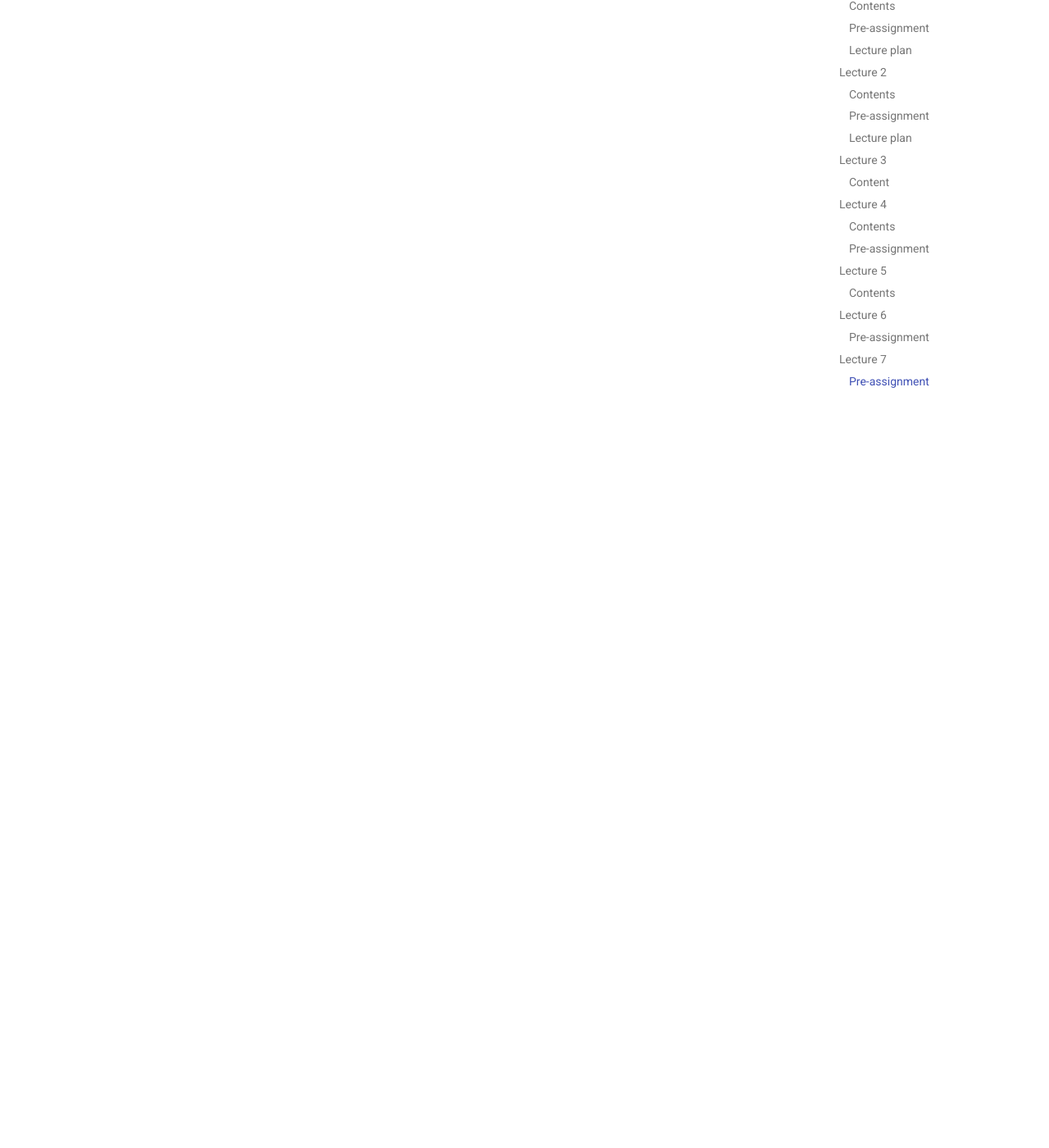
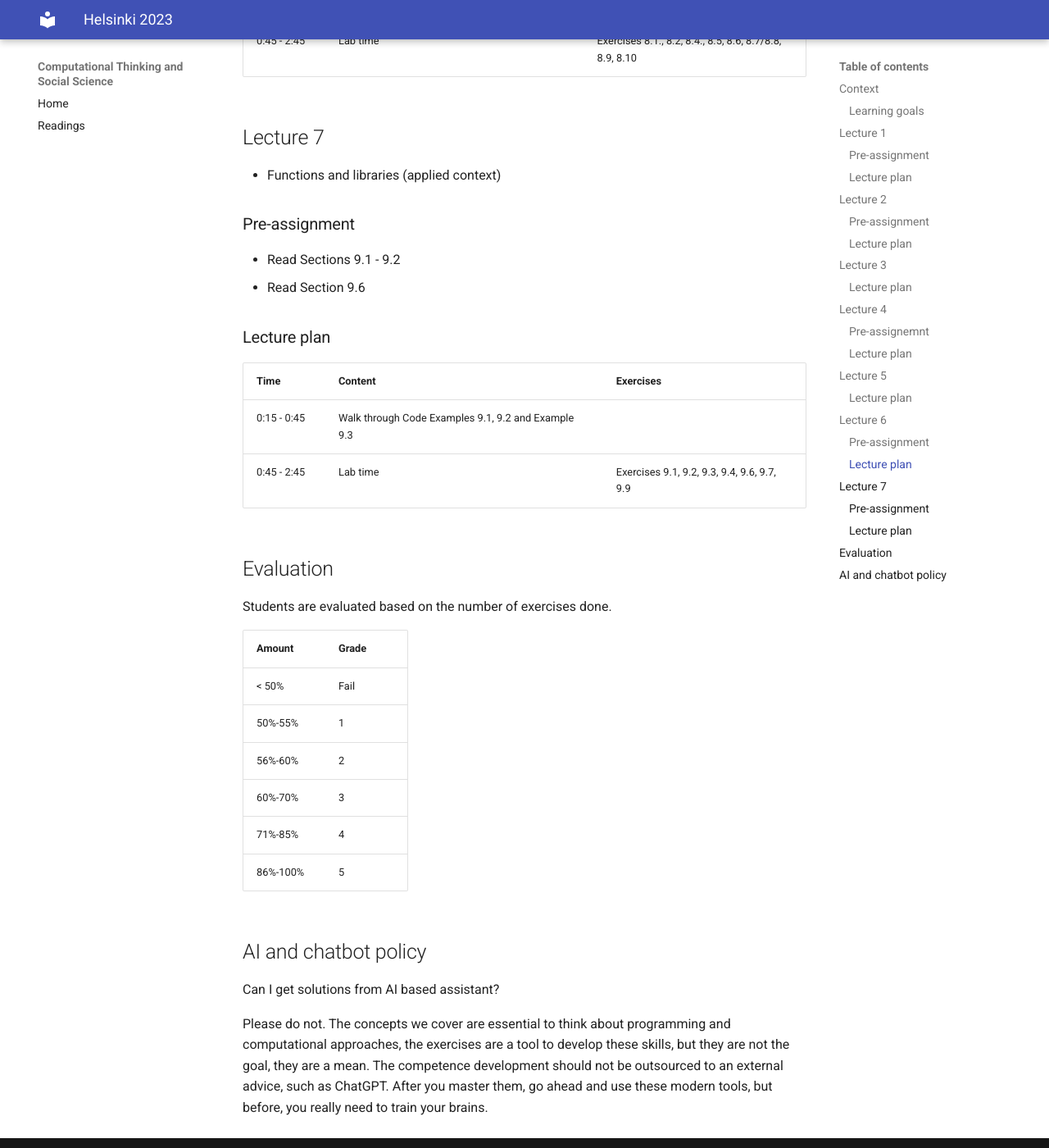
Before and after one commit to codingsocialscience/codingsocialscience.github.io, an MkDocs documentation site: the page built from docs/syllabus/helsinki-2023.md, in a window 1280 px wide and 1400 px high, scrolled down 3681 px. Shown: the whole window at 82% size. Built offline with MkDocs 1.6.1 and Material for MkDocs 9.7.7, drawn with Linux system fonts in a browser that asks for light colours; some of the changed text lies outside the part shown.

Commit message:
Updated the rest of the class to the material.

```diff
--- a/docs/syllabus/helsinki-2023.md
+++ b/docs/syllabus/helsinki-2023.md
@@ -22,15 +22,13 @@ Students are expected to read assigned sections and chapters of it before classe
 
 ## Lecture 1
 
-### Contents
-
 * Operations
 * Variables
 
 ### Pre-assignment
 
 * Read sections 2.1 - 2.3 before the class
-* Install R Studio or VS Code before
+* Install [R Studio](https://posit.co/download/rstudio-desktop/) or [Visual Studio Code](https://visualstudio.microsoft.com/) before
 
 Recomemndation: The course covers both R and Python.
 If you have not done programming before and work in mostly social science context, I recommend starting with R.
@@ -40,14 +38,12 @@ If you have not done programming before and work in mostly social science contex
 | Time | Content | Exercises |
 |------|-------|-----------|
 | 0:15 - 0:40 | Introductions: people and course idea  |           |
-| 0:40 - 1:00 | Walk through Example 2.2 step by step | Exercise 2.10 |
+| 0:40 - 1:00 | Walk through Code Example 2.2 step by step | Exercise 2.10 |
 | 1:00 - 1:20 | Lab time | Exercises 2.1, 2.2, 2.8, 2.9 |
 | 1:20 - 1:30 | Walk through Example 2.3 | |
 | 1:30 - 2:45 | Lab time | Exercises 2.12, 2.13, 2.3  |
 
 ## Lecture 2
-
-### Contents
 
 * Repeating
 * Control stuctures
@@ -56,23 +52,20 @@ If you have not done programming before and work in mostly social science contex
 
 * Read sections 2.4 - 2.6 before the class
 
-Recomemndation: The course covers both R and Python.
-If you have not done programming before and work in mostly social science context, I recommend starting with R.
-
 ### Lecture plan
 
 | Time | Content | Exercises |
 |------|-------|-----------|
-| 0:15 - 0:30 | Walk through Example 2.5 and 2.6 | |
+| 0:15 - 0:30 | Walk through Code Example 2.5 and 2.6 | |
 | 0:30 - 1:15 | Lab time | Exercises 2.14, 2.15, 2.16 |
 | 1:15 - 1:30 | Walk through Example 2.8 and 2.9 | |
 | 1:30 - 2:45 | Lab time | Exercises 2.17, 2.18, 2.19, 2.20, 2.21, 2.24, 2.25, 2.27, 2.29, 2.33, 2.34  |
 
 ## Lecture 3
 
-### Content
+* Recap of variables, control structures, repeating and problem solving stategies
 
-* Recap of variables, control structures, repeating and problem solving stategies
+### Lecture plan
 
 | Time | Content | Exercises |
 |------|-------|-----------|
@@ -80,20 +73,29 @@ If you have not done programming before and work in mostly social science contex
 
 ## Lecture 4
 
-### Contents
-
 * Data structures (abstract context)
 
-### Pre-assignment
+### Pre-assignemnt
 
 * Read Sections 5.1 - 5.3
 * Extra curriculum activity: Read Sections 5.5 - 5.6
 
+### Lecture plan
+
+| Time | Content | Exercises |
+|------|-------|-----------|
+| 0:15 - 0:45 | Walk through Code Examples 5.1, 5.2, 5.9 and 5.11 | |
+| 0:45 - 2:45 | Lab time | Exercises 5.1, 5.2, 5.3, 5.4, 5.6, 5.7, 5.8, 5.9, 5.10, 5.11, 5.13, 5.20, 5.21, 5.22 |
+
 ## Lecture 5
 
-### Contents
+* Data structures (applied context)
 
-* Data structures (applied context)
+### Lecture plan
+
+| Time | Content | Exercises |
+|------|-------|-----------|
+| 0:15 - 2:45 | Lab time | Previous exercises, 5.25, 5.26, 5.29, 6.14, 7.10, 7.11, 7.12 |
 
 ## Lecture 6
 
@@ -104,6 +106,13 @@ If you have not done programming before and work in mostly social science contex
 * Read Sections 8.1 - 8.3
 * Read Sections 8.5 - 8.6
 
+### Lecture plan
+
+| Time | Content | Exercises |
+|------|-------|-----------|
+| 0:15 - 0:45 | Walk through Code Examples 8.2, 8.3, 8.6 and Example 8.2 | |
+| 0:45 - 2:45 | Lab time | Exercises 8.1., 8.2, 8.4., 8.5, 8.6, 8.7/8.8, 8.9, 8.10|
+
 ## Lecture 7
 
 * Functions and libraries (applied context)
@@ -112,3 +121,32 @@ If you have not done programming before and work in mostly social science contex
 
 * Read Sections 9.1 - 9.2
 * Read Section 9.6
+
+### Lecture plan
+
+| Time | Content | Exercises |
+|------|-------|-----------|
+| 0:15 - 0:45 | Walk through Code Examples 9.1, 9.2 and Example 9.3 | |
+| 0:45 - 2:45 | Lab time | Exercises 9.1, 9.2, 9.3, 9.4, 9.6, 9.7, 9.9 |
+
+## Evaluation
+
+Students are evaluated based on the number of exercises done.
+
+| Amount | Grade |
+|------|-------|
+| < 50% | Fail |
+| 50%-55% | 1 |
+| 56%-60% | 2 |
+| 60%-70% | 3 |
+| 71%-85% | 4 |
+| 86%-100% | 5 |
+
+## AI and chatbot policy
+
+Can I get solutions from AI based assistant?
+
+Please do not.
+The concepts we cover are essential to think about programming and computational approaches, the exercises are a tool to develop these skills, but they are not the goal, they are a mean.
+The competence development should not be outsourced to an external advice, such as ChatGPT.
+After you master them, go ahead and use these modern tools, but before, you really need to train your brains.
```
